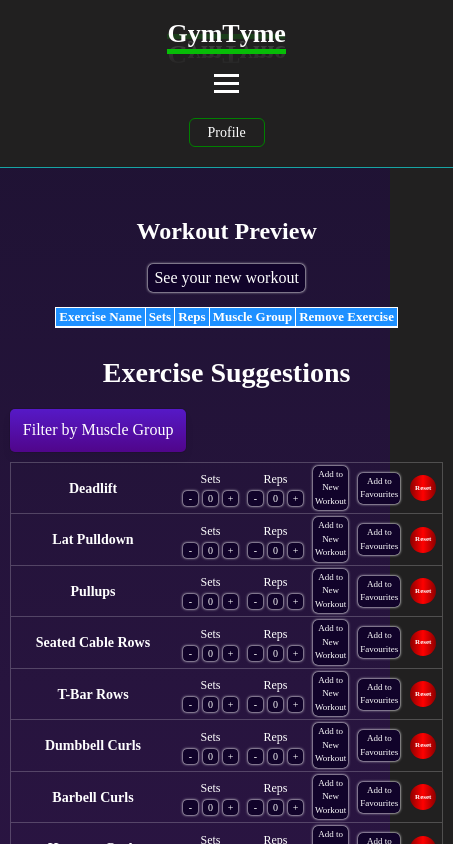
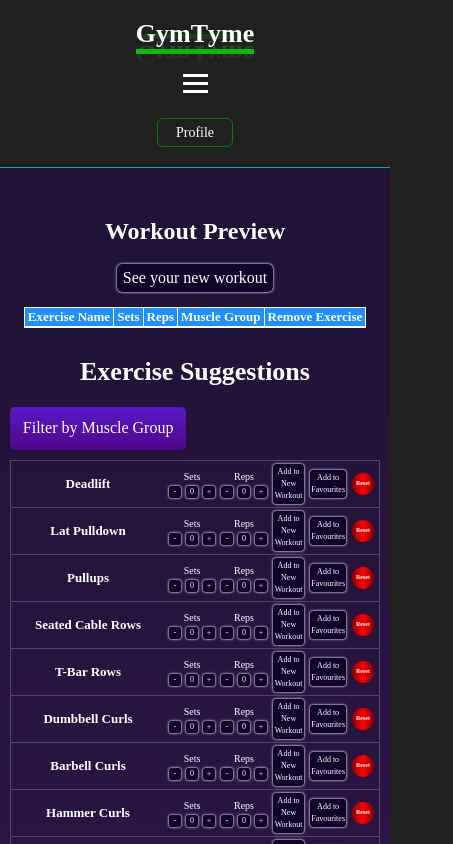
Before and after one commit to Satokii/gymtyme, a React (Vite) app: page /exercises in a window 390 px wide. Shown: the top 844 px of the page, 453 px wide, since content can reach past the window. Built offline with nearby package versions, Linux system fonts and the light colour scheme; a web font is replaced by a local one.

Commit message:
style: add exercise page media queries for 500px

```diff
--- a/src/styles/exercises/exercises.css
+++ b/src/styles/exercises/exercises.css
@@ -357,3 +357,41 @@
         height: 26px;
     }
 }
+
+@media screen and (max-width: 500px) {
+    .workout-preview-header  {
+        font-size: 24px;
+    }
+    .exercises-header {
+        font-size: 26px;
+    }
+    .exercise-item-container {
+        grid-template-columns: 150px repeat(2, auto) repeat(2, 1fr) 25px;
+        gap: 6px;
+    }
+    .exercise-name {
+        font-size: 13px;
+    }
+    .sets-container, .reps-container {
+        font-size: 10px;
+        gap: 2px;
+    }
+    .count-container > * {
+        width: 12px;
+        height: 12px;
+        border-radius: 2px;
+        font-size: 8px;
+    }
+    .exercise-btn-container {
+        font-size: 8px;
+    }
+    .exercise-btn-container > button {
+        padding: 2px 1px;
+        border-radius: 3px;
+    }
+    .reset-btn {
+        font-size: 6px;
+        width: 22px;
+        height: 22px;
+    }
+}
```
